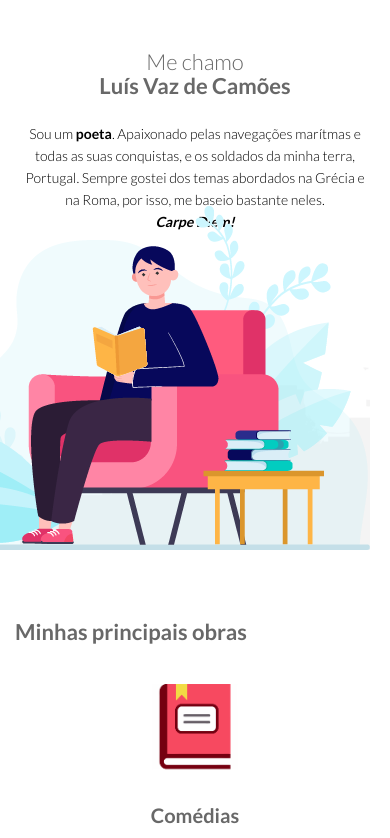
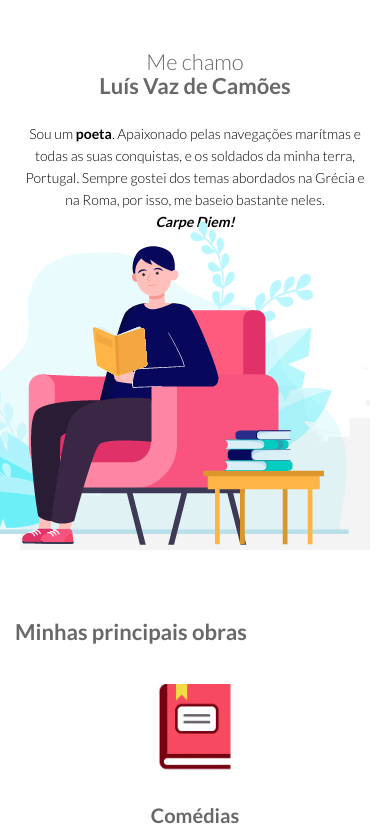
Before and after one commit to FelipeSec-zz/camoes, a plain HTML site: page index.html in a window 390 px wide. Shown: the top 838 px of the page. Drawn offline with Linux system fonts and the light colour scheme.

Commit message:
ResponsiveBg

```diff
--- a/index.html
+++ b/index.html
@@ -36,7 +36,7 @@
                          abordados na Grécia e na Roma, por isso, me baseio bastante neles. <br> <b><i>Carpe Diem!</i></b></p>
 
                     </div>
-                    <img src="images/home/slider/boy_bg.png" class="slider-bg" alt="slider image">
+                    <img src="images/home/slider/boy_bg1.png" class="slider-bg" alt="slider image">
                     <img src="images/home/slider/boy_chair.png" class="slider-chair" alt="slider image">
                     <img src="images/home/slider/boy_desk.png" class="slider-desk" alt="slider image">
                     <img src="images/home/slider/boy_boy.png" class="slider-boy" alt="slider image">
```
Also changed, not shown: images/home/slider/boy_bg1.png (added).
